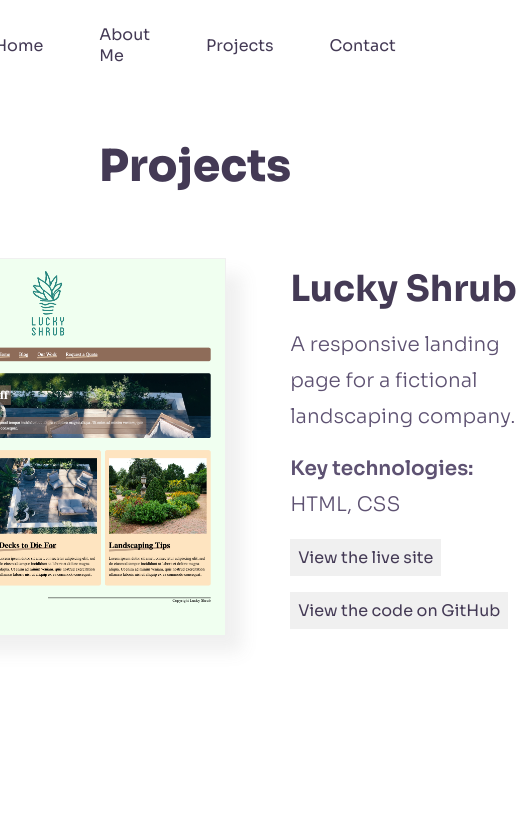
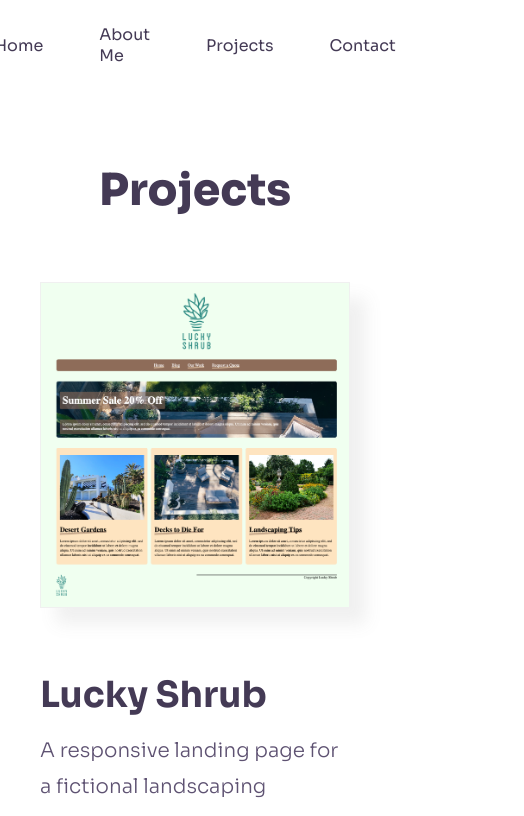
Before and after one commit to MikeKochendorfer/portfolio, a Next.js app: page /projects in a window 390 px wide. Shown: the top 816 px of the page, 524 px wide, since content can reach past the window. Built offline with nearby package versions, Linux system fonts and the light colour scheme.

Commit message:
style: mobile responsiveness for projects page and project card

```diff
--- a/styles/ProjectCardStyles.module.css
+++ b/styles/ProjectCardStyles.module.css
@@ -13,12 +13,8 @@
 
 .cardWrapper img {
   max-width: 50%;
-  width: 100%;
-  max-height: 500px;
-  height: 100%;
-  min-width: 360px;
   object-fit: cover;
-  object-position: top left;
+  object-position: top center;
   border: 1px solid rgba(108, 107, 107, 0.1);
   box-shadow: rgba(108, 107, 107, 0.1) 16px 16px 16px;
 }
@@ -38,3 +34,16 @@
 .details span {
   font-weight: 600;
 }
+
+@media (max-width: 1000px) {
+  .cardWrapper {
+    display: grid;
+    max-width: 600px;
+  }
+
+  .cardWrapper img {
+    place-self: center;
+    max-width: 700px;
+    max-width: 100%;
+  }
+}
--- a/styles/ProjectsPage.module.css
+++ b/styles/ProjectsPage.module.css
@@ -6,4 +6,5 @@
   margin-bottom: 3rem;
   margin: 3rem 1rem;
   gap: 4rem;
+  padding: 1.5rem;
 }
```
